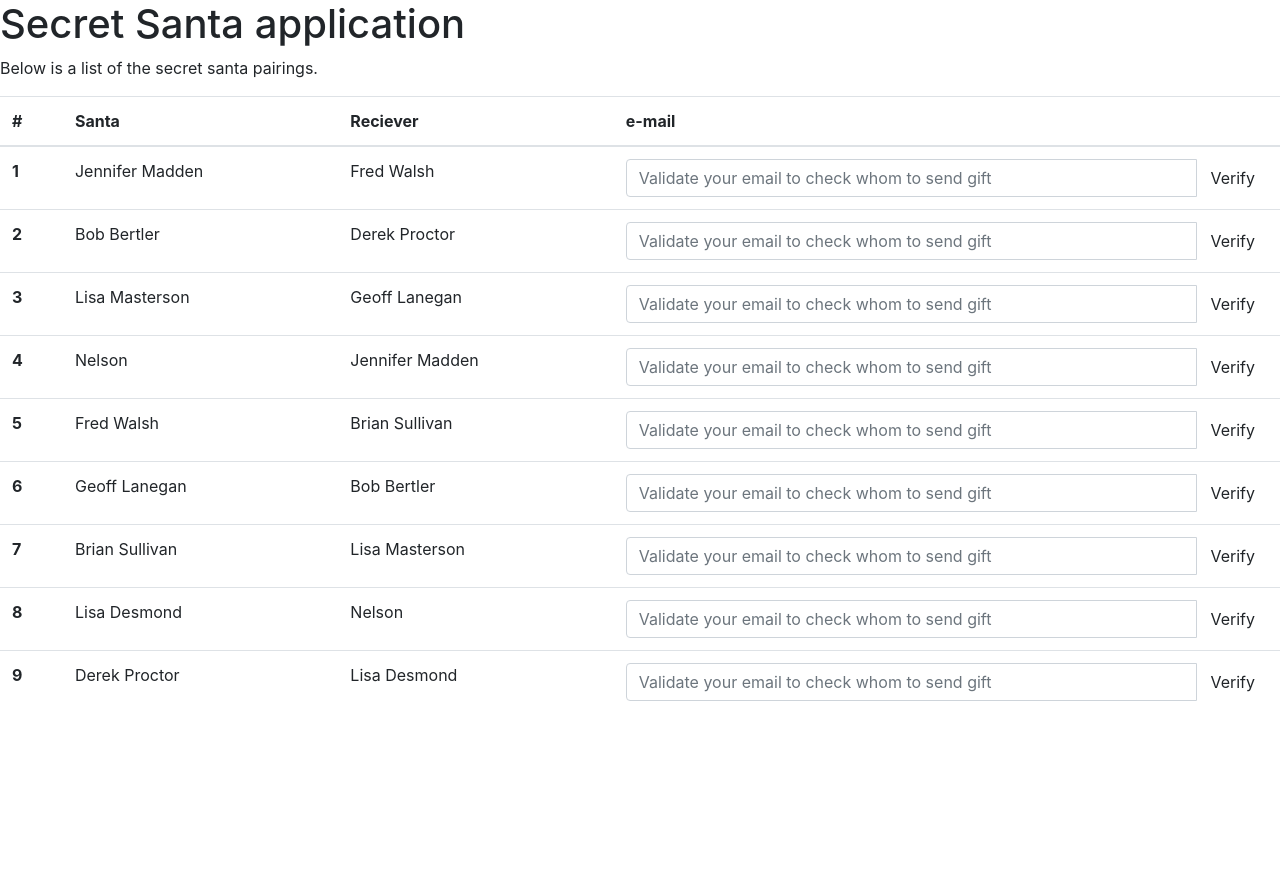
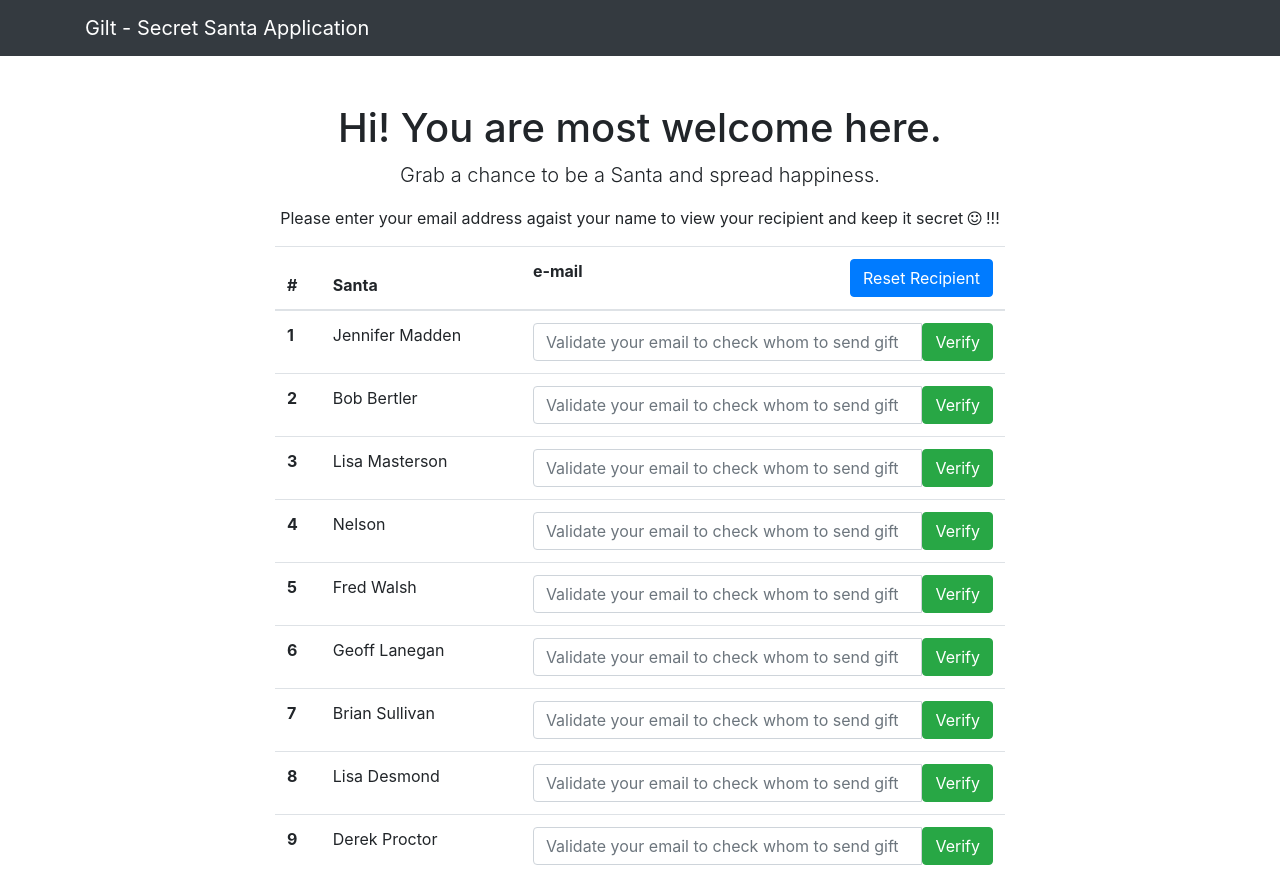
Before and after one commit to suraj5789/gilt-secret-santa, an Angular app: page / in a window 1280 px wide. Before the commit the page ends 800 px from the top, so only its background shows below. Built offline with nearby package versions, Linux system fonts and the light colour scheme.

Commit message:
updated UI

```diff
--- a/angular.json
+++ b/angular.json
@@ -23,7 +23,8 @@
               "src/assets"
             ],
             "styles": [
-              "./node_modules/bootstrap/dist/css/bootstrap.min.css",
+              "./node_modules/font-awesome/css/font-awesome.css",
+              "./node_modules/bootstrap/dist/css/bootstrap.min.css"
             ],
             "scripts": []
           },
--- a/package.json
+++ b/package.json
@@ -22,6 +22,7 @@
     "@angular/router": "^6.1.0",
     "bootstrap": "^4.1.3",
     "core-js": "^2.5.4",
+    "font-awesome": "^4.7.0",
     "ngx-bootstrap": "^3.0.1",
     "rxjs": "^6.0.0",
     "rxjs-compat": "^6.2.2",
--- a/src/app/app.component.html
+++ b/src/app/app.component.html
@@ -1 +1,22 @@
- <router-outlet></router-outlet>
+ <!-- Navigation -->
+    <nav class="navbar navbar-expand-lg navbar-dark bg-dark static-top">
+      <div class="container">
+        <a class="navbar-brand" href="#">Gilt - Secret Santa Application</a>
+      </div>
+    </nav>
+
+    <!-- Page Content -->
+    <div class="container">
+      <div class="row">
+        <div class="col-sm-12 text-center">
+          <h1 class="mt-5">Hi! You are most welcome here.</h1>
+          <p class="lead">Grab a chance to be a Santa and spread happiness.</p>
+          <p>Please enter your email address agaist your name to view your recipient and keep it secret  <i class="fa fa-smile-o"></i> !!! </p>
+        </div>
+      </div>
+      <div class="row justify-content-md-center">
+          <div class="col-md-8">
+           <router-outlet></router-outlet>
+          </div>
+      </div>
+    </div>
--- a/src/app/components/home/home.component.html
+++ b/src/app/components/home/home.component.html
@@ -1,22 +1,22 @@
+
 <table class="table">
   <thead>
     <tr>
       <th scope="col">#</th>
       <th scope="col">Santa</th>
-      <th scope="col">Reciever</th>
-      <th scope="col">e-mail</th>
+      <th scope="col">e-mail<button class="btn btn-primary float-right">Reset Recipient</button></th>
     </tr>
   </thead>
   <tbody>
     <tr *ngFor="let user of pairedUsers; let i = index;">
       <th scope="row">{{i+1}}</th>
       <td>{{user.sender.name.first + ' ' + user.sender.name.last}}</td>
-      <td>{{user.receiver.name.first + ' ' + user.receiver.name.last}}</td>
+      <!-- <td>{{user.receiver.name.first + ' ' + user.receiver.name.last}}</td> -->
       <td>
         <div class="input-group">
           <input type="email" class="form-control" id="exampleInputEmail1" aria-describedby="emailHelp" placeholder="Validate your email to check whom to send gift">
           <span class="input-group-btn">
-          <button class="btn btn-default" type="button">Verify</button>
+          <button class="btn btn-success" type="button">Verify</button>
           </span>
         </div>
       </td>
--- a/src/index.html
+++ b/src/index.html
@@ -2,17 +2,12 @@
 <html lang="en">
   <head>
     <meta charset="utf-8" />
-    <title>Secret Santa application</title>
+    <title>Gilt - Secret Santa application</title>
     <base href="/">
     <meta name="viewport" content="width=device-width, initial-scale=1">
     <link rel="icon" type="image/x-icon" href="favicon.ico">
   </head>
   <body>
-    <h1>Secret Santa application</h1>
-    <p>Below is a list of the secret santa pairings.</p>
-    <div>
-      <!-- Generated Secret Santa assignments should go here -->
-      <app-root><app-root>
-    </div>
+    <app-root><app-root>
   </body>
 </html>
```
